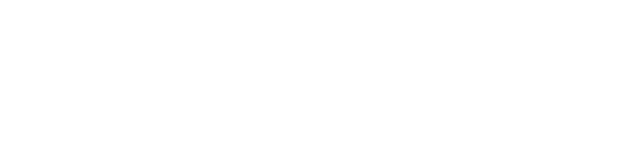
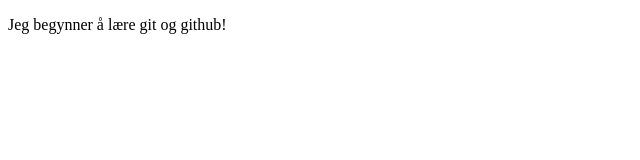
Before and after one commit to elisabethflete/lekse2, a plain HTML site: page index.html in a window 1280 px wide. Shown: the whole page, without its empty margins (0-640 px from the left). Drawn offline with Linux system fonts and the light colour scheme.

Commit message:
Jeg begynner å lære git og github

```diff
--- a/index.html
+++ b/index.html
@@ -7,6 +7,6 @@
     <title>Document</title>
 </head>
 <body>
-
+    <p>Jeg begynner å lære git og github!</p>
 </body>
 </html>
```
